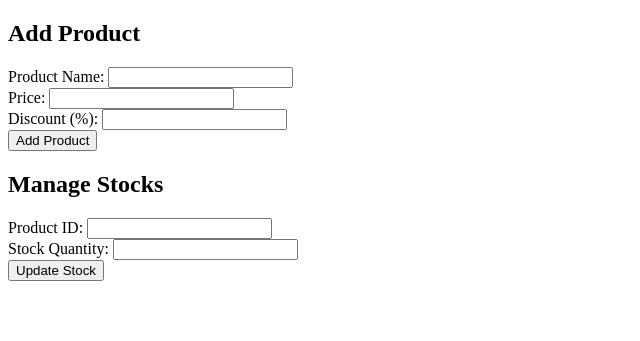
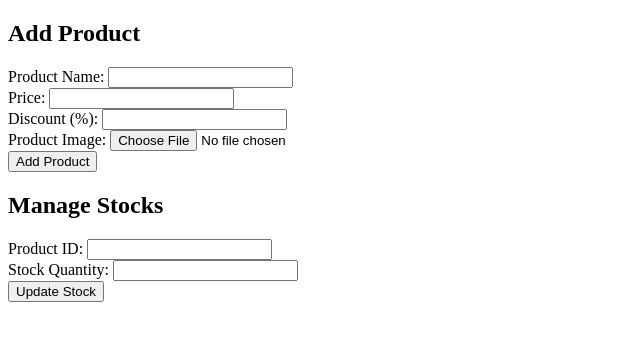
Before and after one commit to Zie-Row/ezrprogram, a PHP site: page /products.php in a window 1280 px wide. Shown: the top 341 px of the page, without its empty margins (0-640 px from the left). Run offline with PHP 8.4, Linux system fonts and the light colour scheme.

Commit message:
Update products.php

```diff
--- a/EzRebornProgram/admin/products.php
+++ b/EzRebornProgram/admin/products.php
@@ -5,10 +5,10 @@
     <meta name="viewport" content="width=device-width, initial-scale=1.0">
     <title>Product Management</title>
     </head>
-<body>
+    <body>
     <nav class="content">
         <h1>Add Product</h1>
-        <form action="add_product.php" method="post">
+        <form action="add_product.php" method="post" enctype="multipart/form-data">
             <div class="form-group">
                 <label for="product-name">Product Name:</label>
                 <input type="text" id="product-name" name="product_name" required>
@@ -20,6 +20,10 @@
             <div class="form-group">
                 <label for="product-discount">Discount (%):</label>
                 <input type="number" id="product-discount" name="product_discount" step="0.01">
+            </div>
+            <div class="form-group">
+                <label for="product-image">Product Image:</label>
+                <input type="file" id="product-image" name="product_image" accept="image/*" required>
             </div>
             <div class="form-group">
                 <button type="submit">Add Product</button>
@@ -45,3 +49,4 @@
     </div>
 </body>
 </html>
+</html>
```
